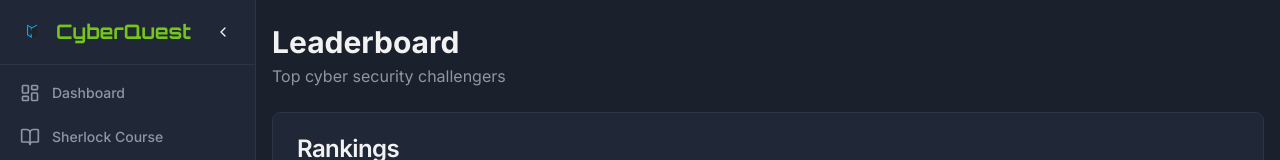
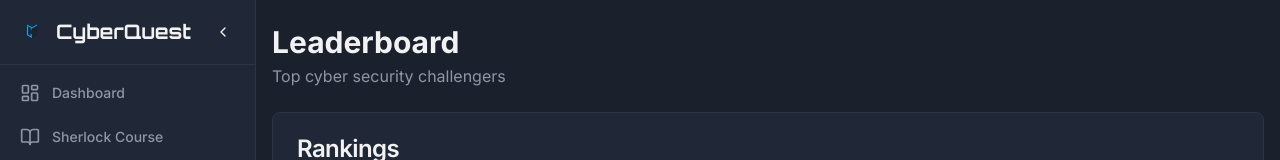
Before and after one commit to Ajay0072005/cyberquest-play-learn, a React (Vite) app: page /leaderboard in a window 1280 px wide. Shown: the top 160 px of the page. Built offline with nearby package versions, Linux system fonts and the light colour scheme; no server answers; the database is empty.

Commit message:
Preceding changes

```diff
--- a/src/components/DashboardSidebar.tsx
+++ b/src/components/DashboardSidebar.tsx
@@ -62,7 +62,7 @@ export const DashboardSidebar: React.FC = () => {
         <Link to="/" className={cn("flex items-center gap-2", collapsed && "justify-center w-full")}>
           <img src={logo} alt="CyberQuest" className="h-8 w-8 flex-shrink-0" />
           {!collapsed && (
-            <span className="text-xl font-cyber font-bold cyber-glow">CyberQuest</span>
+            <span className="text-xl font-cyber font-bold text-foreground">CyberQuest</span>
           )}
         </Link>
         <Button
```
